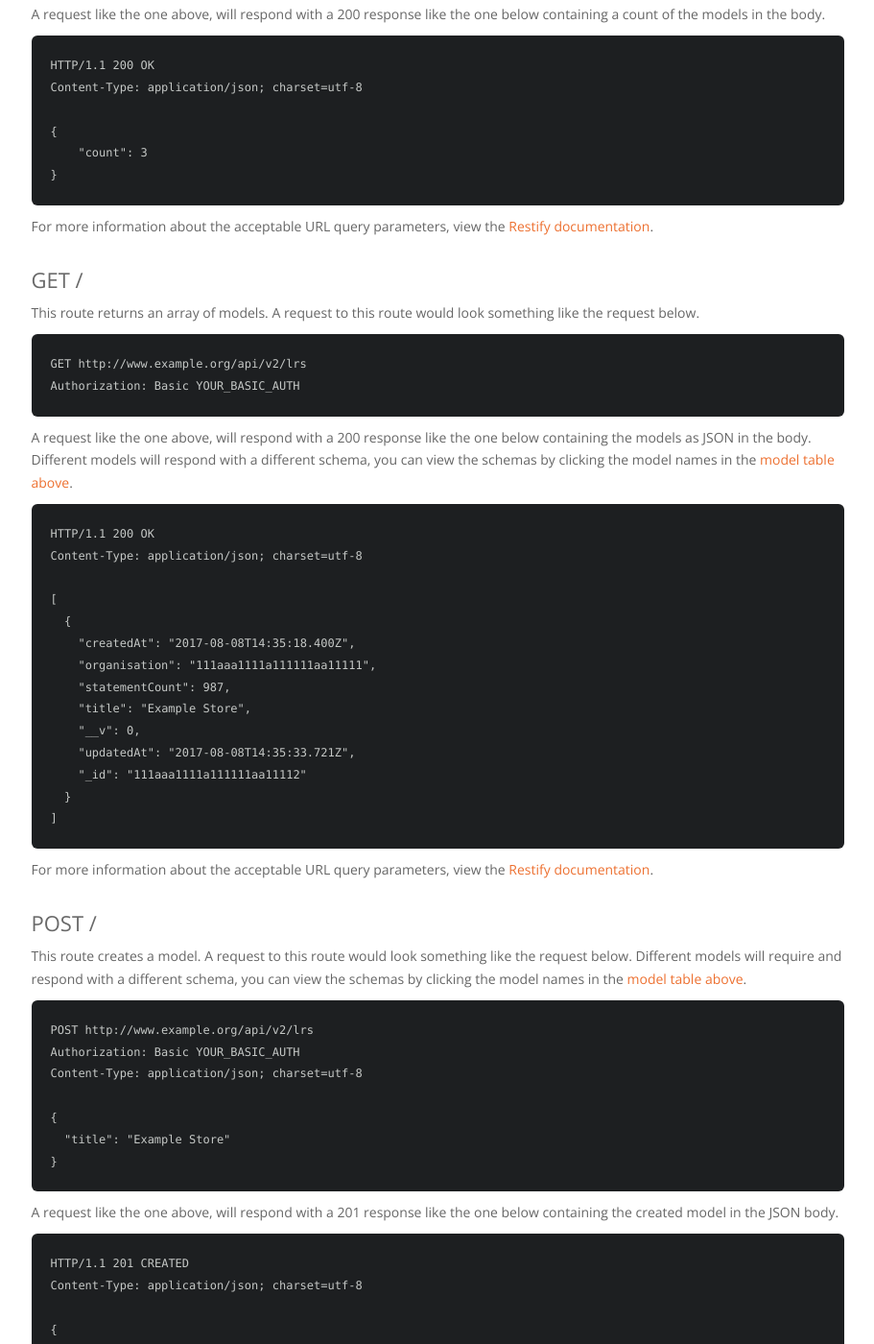
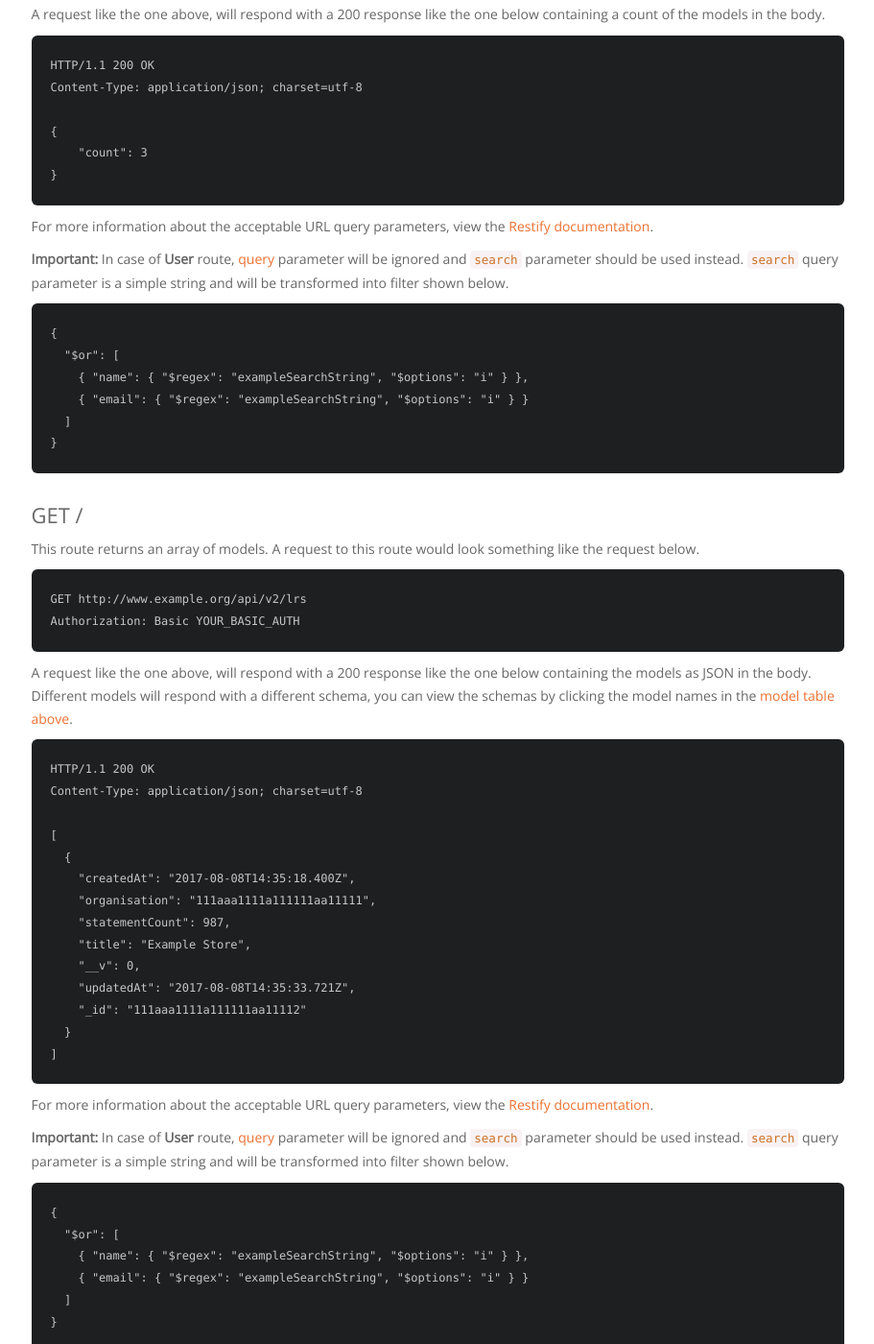
Before and after one commit to LearningLocker/docs, a Jekyll site: the page built from src/http-rest.md, in a window 1280 px wide and 1400 px high, scrolled down 1719 px. Shown: the whole window at 96% size, without its empty margins (330-1241 px from the left). Built offline with Jekyll 4.4.1, drawn with Linux system fonts in a browser that asks for light colours; nearby versions of some CDN libraries.

Commit message:
docs(REST): Add search parameter docs

````diff
--- a/src/http-rest.md
+++ b/src/http-rest.md
@@ -72,6 +72,17 @@ Content-Type: application/json; charset=utf-8
 
 For more information about the acceptable URL query parameters, view the [Restify documentation](https://florianholzapfel.github.io/express-restify-mongoose/#querying).
 
+**Important:** In case of **User** route, [query](https://florianholzapfel.github.io/express-restify-mongoose/#querying) parameter will be ignored and `search` parameter should be used instead. `search` query parameter is a simple string and will be transformed into filter shown below.
+
+```json
+{
+  "$or": [
+    { "name": { "$regex": "exampleSearchString", "$options": "i" } },
+    { "email": { "$regex": "exampleSearchString", "$options": "i" } }
+  ]
+}
+```
+
 ### GET /
 This route returns an array of models. A request to this route would look something like the request below.
 
@@ -100,6 +111,17 @@ Content-Type: application/json; charset=utf-8
 ```
 
 For more information about the acceptable URL query parameters, view the [Restify documentation](https://florianholzapfel.github.io/express-restify-mongoose/#querying).
+
+**Important:** In case of **User** route, [query](https://florianholzapfel.github.io/express-restify-mongoose/#querying) parameter will be ignored and `search` parameter should be used instead. `search` query parameter is a simple string and will be transformed into filter shown below.
+
+```json
+{
+  "$or": [
+    { "name": { "$regex": "exampleSearchString", "$options": "i" } },
+    { "email": { "$regex": "exampleSearchString", "$options": "i" } }
+  ]
+}
+```
 
 ### POST /
 This route creates a model. A request to this route would look something like the request below. Different models will require and respond with a different schema, you can view the schemas by clicking the model names in the [model table above](#models).
````
